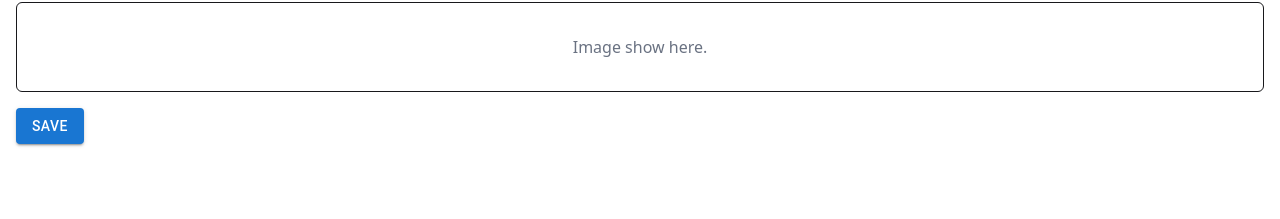
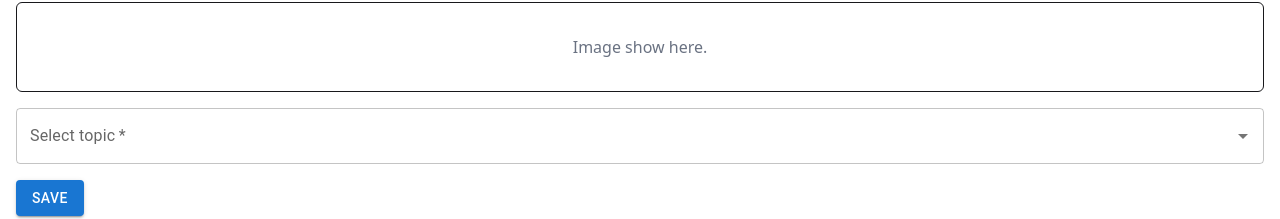
Before and after one commit to Sohelrana2815/form-craft-project, a React (Vite) app in the folder form-craft-frontend/: page /create-template in a window 1280 px wide. Shown: the part 232-451 px from the top of the page. Built offline with nearby package versions, Linux system fonts and the light colour scheme; no server answers.

Commit message:
added mui components

```diff
--- a/form-craft-frontend/src/components/TitleDescriptionSection.jsx
+++ b/form-craft-frontend/src/components/TitleDescriptionSection.jsx
@@ -18,6 +18,11 @@ const TitleDescriptionSection = () => {
             fullWidth
             label={<span className="dark:text-gray-300">Template title</span>}
             variant="standard"
+            InputProps={{
+              style: {
+                color: isDark ? "#e0e0e0" : "#000000",
+              },
+            }}
           />
         )}
       />
--- /dev/null
+++ b/form-craft-frontend/src/components/TopicSelector.jsx
@@ -0,0 +1,34 @@
+import { Autocomplete, TextField } from "@mui/material";
+import { Controller, useFormContext } from "react-hook-form";
+
+const TopicSelector = () => {
+  const { control } = useFormContext();
+  const predefinedTopics = ["Education", "Quiz", "Job", "Other"];
+
+  return (
+    <div className="my-4">
+      <Controller
+        name="topic"
+        control={control}
+        defaultValue=""
+        render={({ field }) => (
+          <Autocomplete
+            {...field}
+            options={predefinedTopics}
+            renderInput={(params) => (
+              <TextField
+                {...params}
+                label="Select topic"
+                variant="outlined"
+                required
+              />
+            )}
+            onChange={(_, data) => field.onChange(data)}
+          />
+        )}
+      />
+    </div>
+  );
+};
+
+export default TopicSelector;
--- a/form-craft-frontend/src/pages/createTemplate/CreateTemplate.jsx
+++ b/form-craft-frontend/src/pages/createTemplate/CreateTemplate.jsx
@@ -1,14 +1,12 @@
 import { FormProvider, useForm } from "react-hook-form";
 import TitleDescriptionSection from "../../components/TitleDescriptionSection";
+import ImageUploader from "../../components/ImageUploader";
 import { Button } from "@mui/material";
-import ImageUploader from "../../components/ImageUploader";
+import TopicSelector from "../../components/TopicSelector";
 
 const CreateTemplate = () => {
-  //   const { handleSubmit, control } = useForm();
-  const methods = useForm(); // Take all methods once
-
+  const methods = useForm();
   const onSubmit = (data) => {
-    // const { title } = data;
     console.log("form data:", data);
   };
   return (
@@ -16,6 +14,7 @@ const CreateTemplate = () => {
       <form onSubmit={methods.handleSubmit(onSubmit)} className="p-4">
         <TitleDescriptionSection />
         <ImageUploader />
+        <TopicSelector />
         <Button type="submit" variant="contained">
           Save
         </Button>
```
